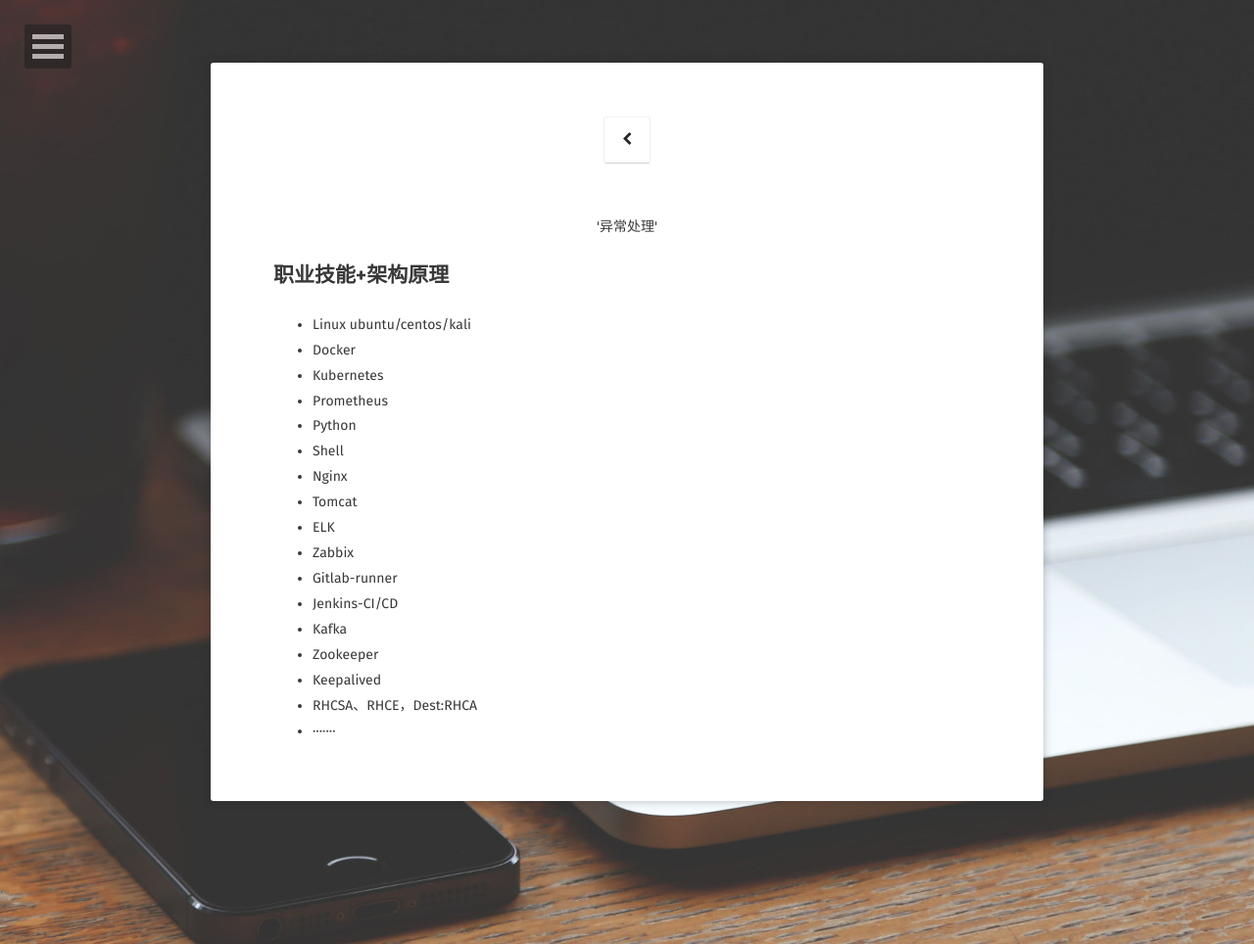
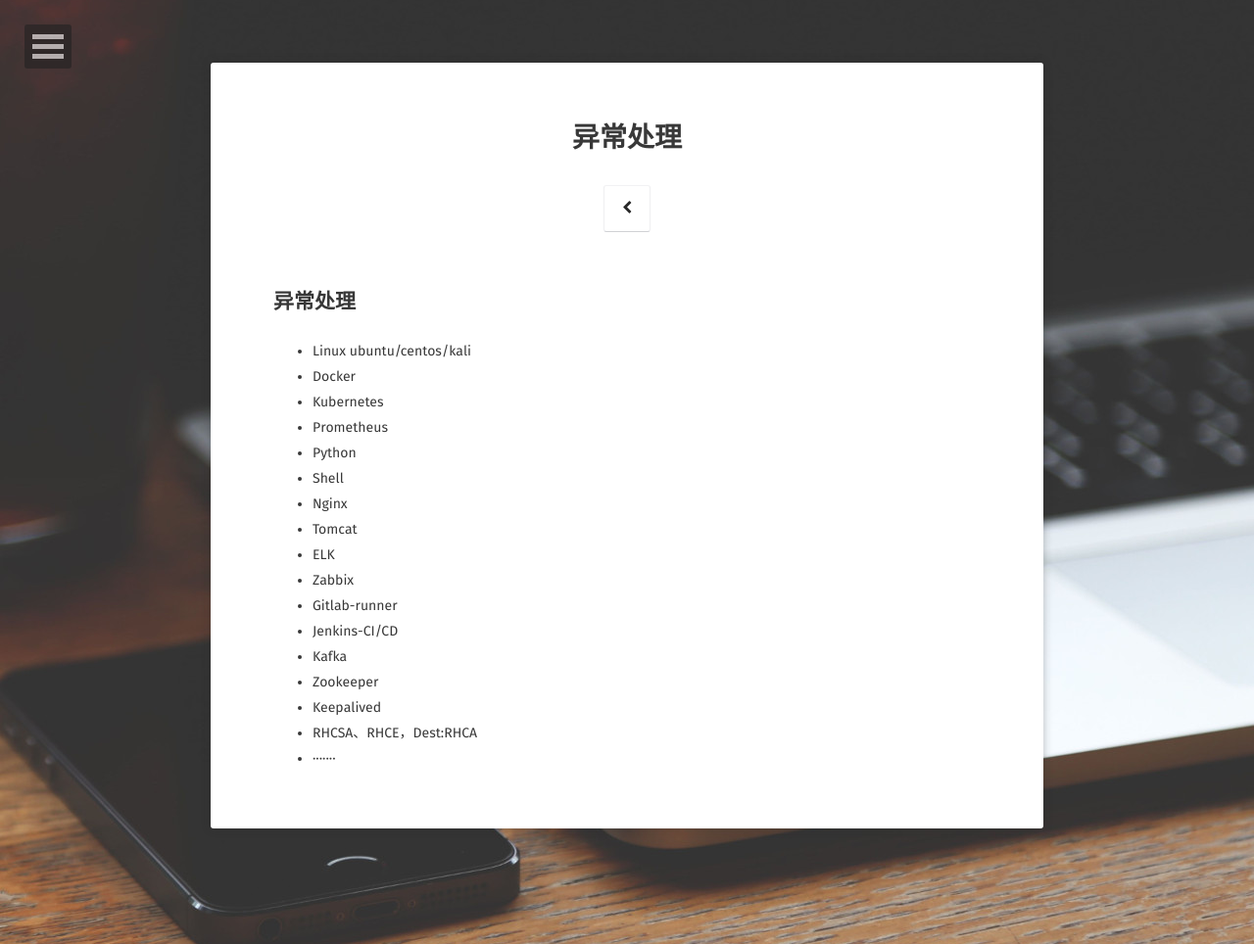
Before and after one commit to A17513081909/csz.github.io, a Jekyll site: the page built from exception/index.md, in a window 1280 px wide. Shown: the whole page at 98% size. Built offline with Jekyll 4.4.1, drawn with Linux system fonts in a browser that asks for light colours; some web fonts are replaced; our own code applies the rules of GitHub Pages for plain Markdown files; comment, search, counter and statistics services are not loaded.

Commit message:
Update index.md

```diff
--- a/exception/index.md
+++ b/exception/index.md
@@ -1,6 +1,4 @@
-<center>'异常处理'</center>
-
-## 职业技能+架构原理
+## 异常处理
 * Linux ubuntu/centos/kali
 * Docker
 * Kubernetes
```
